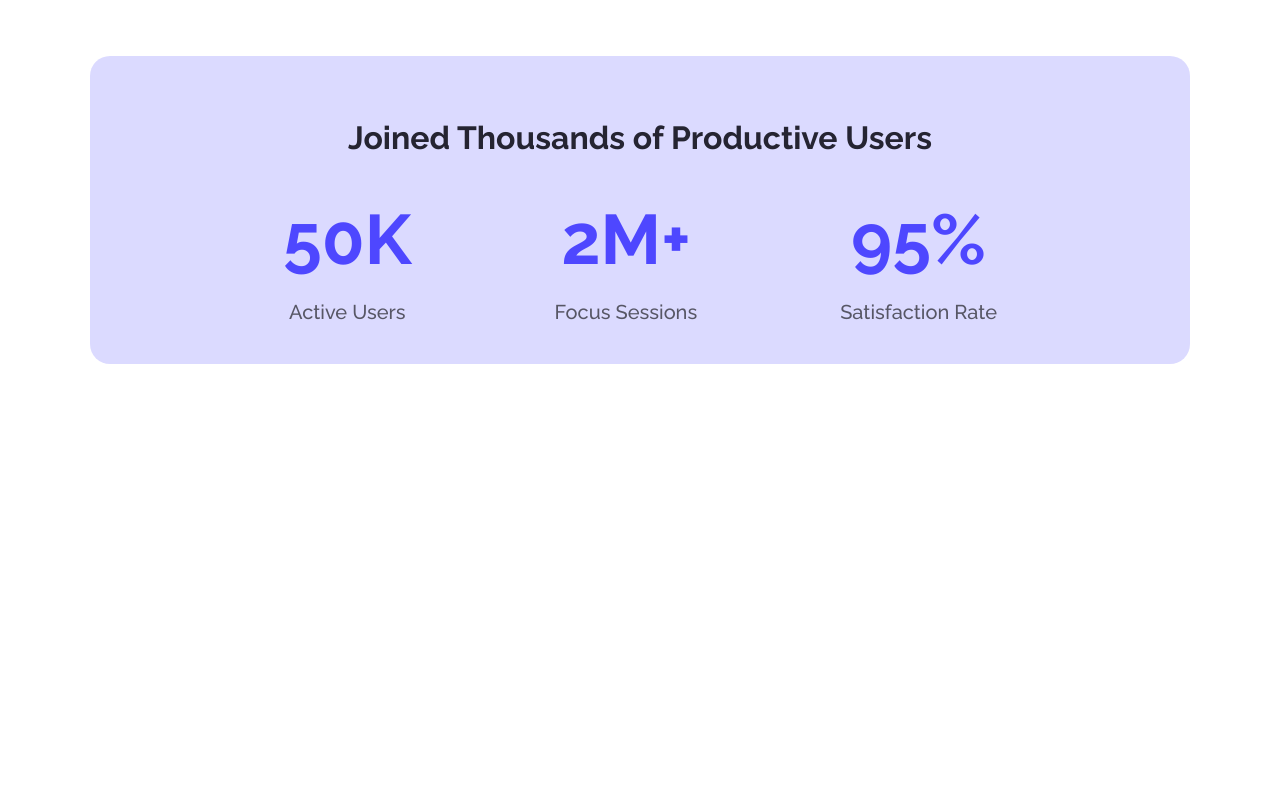
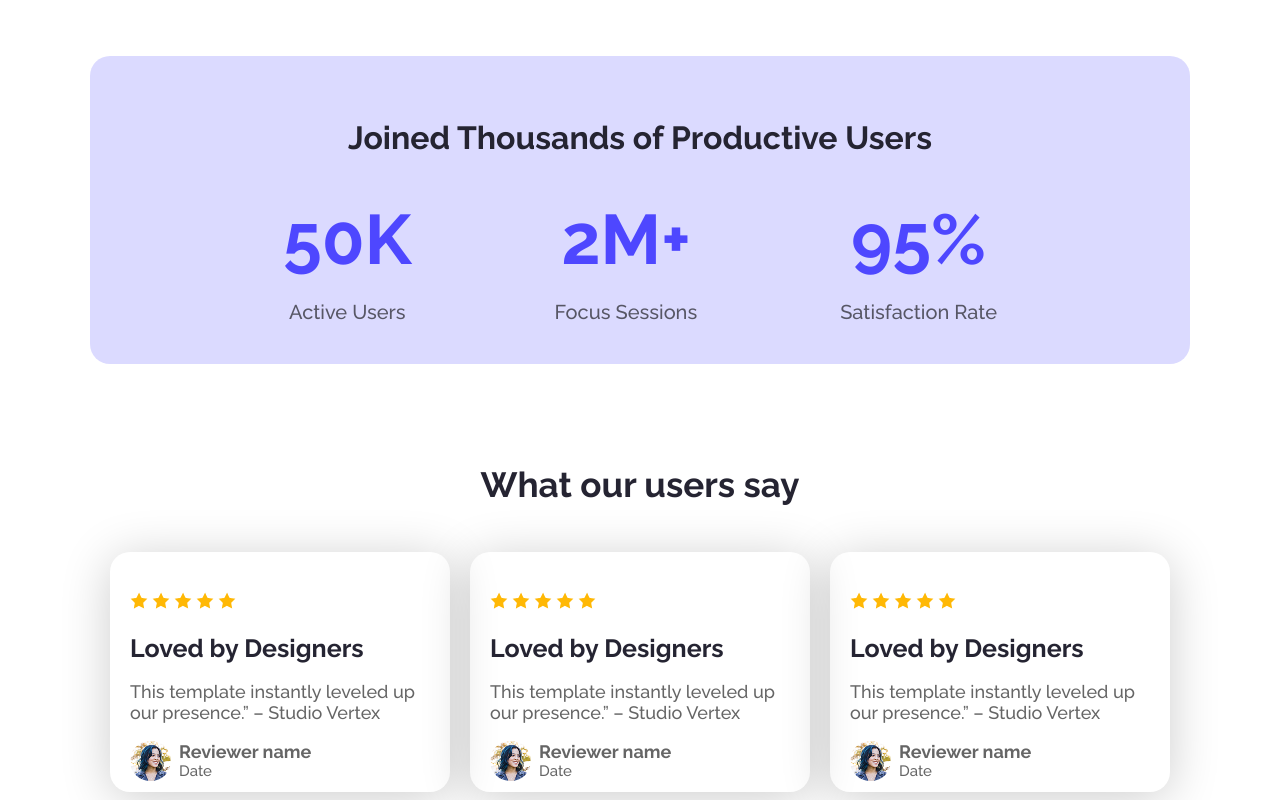
Before and after one commit to Md-Sojib-Khan/B12-first-assignment, a plain HTML site: page index.html in a window 1280 px wide. Shown: the part 952-1752 px from the top of the page. Before the commit the page ends 1416 px from the top, so only its background shows below. Drawn offline with Linux system fonts and the light colour scheme.

Commit message:
what our user say saction done

```diff
--- a/index.html
+++ b/index.html
@@ -35,6 +35,7 @@
                 <img class="action-img" src="images/wc-mini.png" alt="">
             </div>
         </section>
+
         <section class="Productive-user-container">
             <h4 class="Productive-user-title">Joined Thousands of Productive Users</h4>
             <div class="Productive-user-content">
@@ -52,6 +53,72 @@
                 </div>
             </div>
         </section>
+
+        <section class="card-container">
+            <h4 class="users-say">What our users say</h4>
+            <div class="all-card">
+                <div class="card">
+                    <div class="icon-box">
+                        <img src="images/icon-star.png" alt="">
+                        <img src="images/icon-star.png" alt="">
+                        <img src="images/icon-star.png" alt="">
+                        <img src="images/icon-star.png" alt="">
+                        <img src="images/icon-star.png" alt="">
+                    </div>
+                    <div>
+                        <h4 class="card-title">Loved by Designers</h4>
+                        <p class="card-p">This template instantly leveled up our presence.” – Studio Vertex</p>
+                    </div>
+                    <div class="Reviewer">
+                        <img class="Reviewer-img" src="images/avatar.png" alt="">
+                        <div>
+                            <h6 class="Reviewer-title">Reviewer name</h6>
+                            <p class="Reviewer-date">Date</p>
+                        </div>
+                    </div>
+                </div>
+                <div class="card">
+                    <div class="icon-box">
+                        <img src="images/icon-star.png" alt="">
+                        <img src="images/icon-star.png" alt="">
+                        <img src="images/icon-star.png" alt="">
+                        <img src="images/icon-star.png" alt="">
+                        <img src="images/icon-star.png" alt="">
+                    </div>
+                    <div>
+                        <h4 class="card-title">Loved by Designers</h4>
+                        <p class="card-p">This template instantly leveled up our presence.” – Studio Vertex</p>
+                    </div>
+                    <div class="Reviewer">
+                        <img class="Reviewer-img" src="images/avatar.png" alt="">
+                        <div>
+                            <h6 class="Reviewer-title">Reviewer name</h6>
+                            <p class="Reviewer-date">Date</p>
+                        </div>
+                    </div>
+                </div>
+                <div class="card">
+                    <div class="icon-box">
+                        <img src="images/icon-star.png" alt="">
+                        <img src="images/icon-star.png" alt="">
+                        <img src="images/icon-star.png" alt="">
+                        <img src="images/icon-star.png" alt="">
+                        <img src="images/icon-star.png" alt="">
+                    </div>
+                    <div>
+                        <h4 class="card-title">Loved by Designers</h4>
+                        <p class="card-p">This template instantly leveled up our presence.” – Studio Vertex</p>
+                    </div>
+                    <div class="Reviewer">
+                        <img class="Reviewer-img" src="images/avatar.png" alt="">
+                        <div>
+                            <h6 class="Reviewer-title">Reviewer name</h6>
+                            <p class="Reviewer-date">Date</p>
+                        </div>
+                    </div>
+                </div>
+            </div>
+        </section>
     </main>
     <footer>
 
--- a/styles/style.css
+++ b/styles/style.css
@@ -120,3 +120,64 @@ p {
     color: #4E47FF;
     margin: 0px;
 }
+
+
+/* challange */
+
+
+.users-say {
+    font-size: 35px;
+    font-weight: bold;
+    color: #252432;
+    text-align: center;
+}
+
+.all-card {
+    display: flex;
+    gap: 20px;
+    justify-content: center;
+}
+
+.card {
+    height: 200px;
+    width: 300px;
+    border-radius: 20px;
+    box-shadow: 0px 6px 50px 0px rgba(0, 0, 0, 0.2);
+    padding: 20px;
+}
+
+.icon-box {
+    margin: 20px 0px;
+}
+
+.card-title {
+    font-size: 25px;
+    font-weight: bold;
+    color: #252432;
+    margin: 0px;
+}
+
+.card-p {
+    font-size: 18px;
+}
+
+.Reviewer {
+    display: flex;
+    gap: 8px;
+}
+
+.Reviewer-img {
+    border-radius: 50%;
+}
+
+.Reviewer-title {
+    margin: 0px;
+    font-size: 18px;
+    opacity: 0.6;
+}
+
+.Reviewer-date {
+    margin: 0;
+    font-size: 15px;
+    opacity: 0.6;
+}
```
